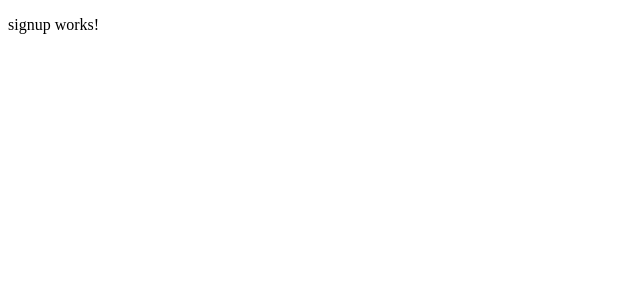
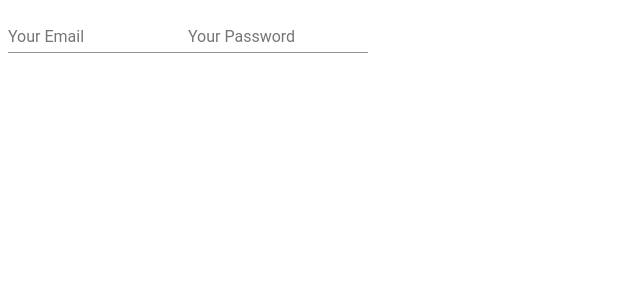
Before and after one commit to Elybourland/ang-mat-app, an Angular app in the folder fitness-tracker/: page /signup in a window 1280 px wide. Shown: the top 300 px of the page, without its empty margins (0-640 px from the left). Built offline with nearby package versions, Linux system fonts and the light colour scheme.

Commit message:
working on sign up form

```diff
--- a/fitness-tracker/src/app/app.module.ts
+++ b/fitness-tracker/src/app/app.module.ts
@@ -12,6 +12,8 @@
 import { PastTrainingComponent } from './training/past-training/past-training.component';
 import { WelcomeComponent } from './welcome/welcome.component';
 import { AppRoutingModule } from './app-routing.module';
+import { MatFormFieldModule } from '@angular/material/form-field';
+import { MatInputModule } from '@angular/material/input';
 
 @NgModule({
   declarations: [
@@ -29,7 +31,9 @@
     BrowserAnimationsModule,
     MatIconModule,
     MatButtonModule,
-    AppRoutingModule
+    AppRoutingModule,
+    MatFormFieldModule,
+    MatInputModule
   ],
   providers: [],
   bootstrap: [AppComponent]
--- a/fitness-tracker/src/app/auth/signup/signup.component.html
+++ b/fitness-tracker/src/app/auth/signup/signup.component.html
@@ -1 +1,10 @@
-<p>signup works!</p>
+<section>
+    <form>
+        <mat-form-field>
+            <input type="email" matInput placeholder="Your Email">
+        </mat-form-field>
+        <mat-form-field>
+            <input type="password" matInput placeholder="Your Password">
+        </mat-form-field>
+    </form>
+</section>
```
